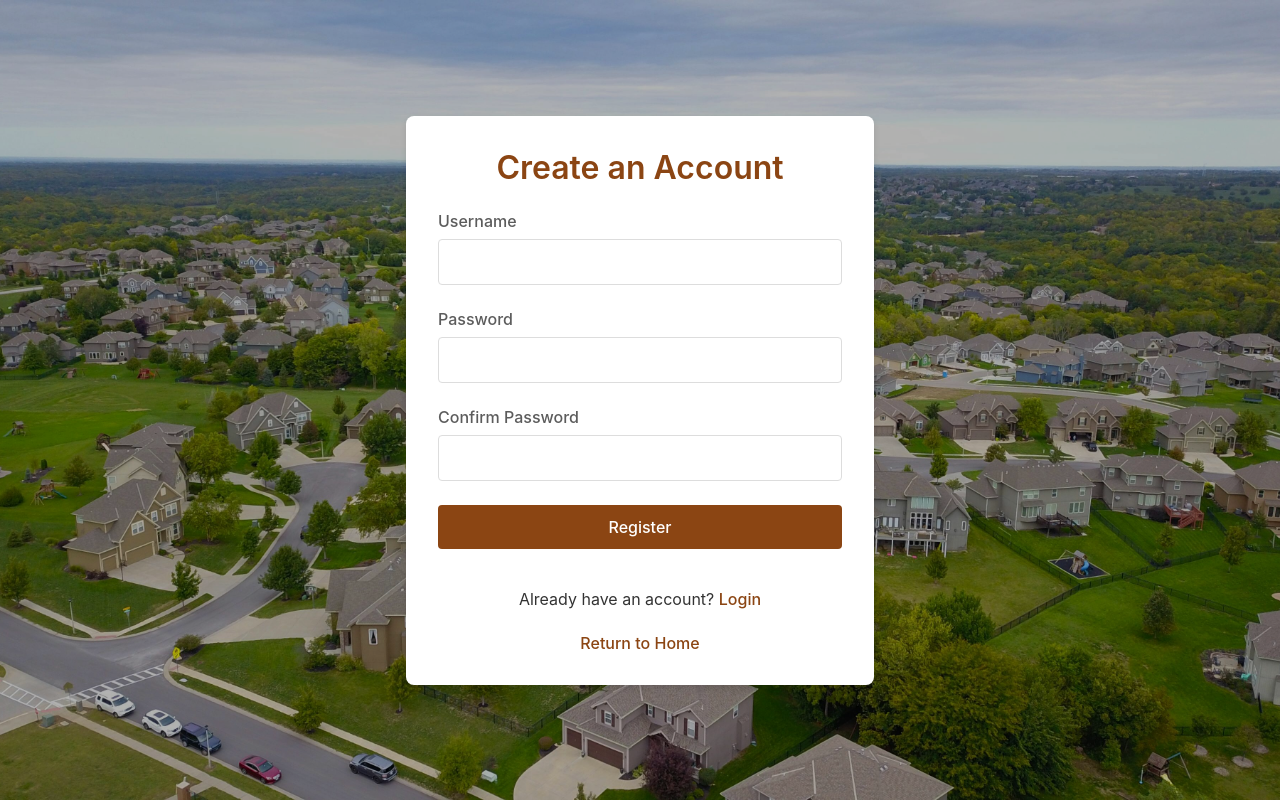
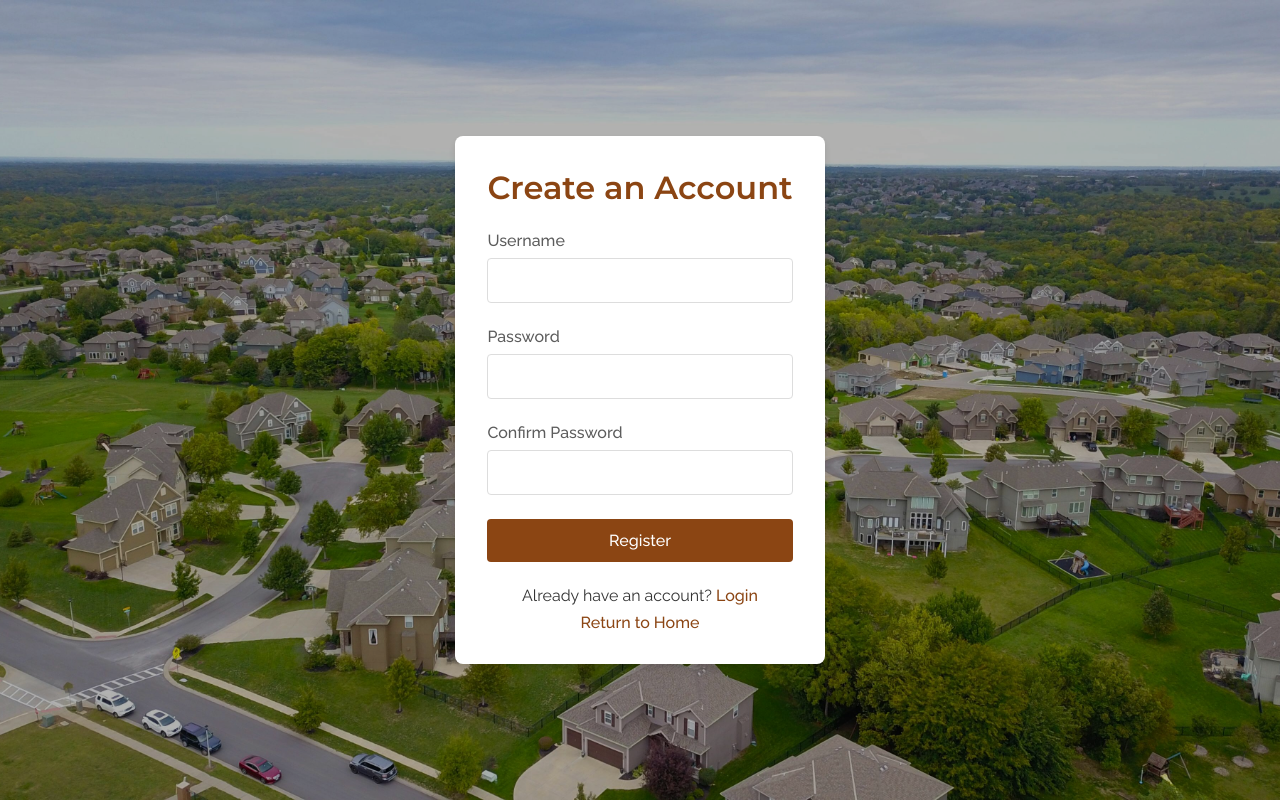
Before and after one commit to AndreAyiku/SmartEstate, a Next.js app: page /register in a window 1280 px wide. Built offline with nearby package versions, Linux system fonts and the light colour scheme.

Commit message:
Update Auth.module.css

```diff
--- a/src/styles/Auth.module.css
+++ b/src/styles/Auth.module.css
@@ -1,10 +1,19 @@
-.container {
+@import url('https://fonts.googleapis.com/css2?family=Montserrat:wght@400;600;700&family=Raleway:wght@300;400;500&display=swap');
+
+* {
+  margin: 0;
+  padding: 0;
+  box-sizing: border-box;
+}
+
+body {
+  font-family: 'Raleway', sans-serif;
   height: 100vh;
-    width: 100vw;
   display: flex;
   justify-content: center;
   align-items: center;
   position: relative;
+  overflow: hidden;
 }
 
 .backgroundImageContainer {
@@ -13,7 +22,7 @@
   left: 0;
   width: 100%;
   height: 100%;
-    background-image: url('/registerbg.jpg'); /* You'll need to add this image to your public folder */
+  background-image: url('/registerbg.jpg');
   background-size: cover;
   background-position: center;
   z-index: -1;
@@ -35,9 +44,10 @@
 }
 
 .formTitle {
-    color: #8B4513; /* Brown color */
+  color: #8B4513;
   text-align: center;
   margin-bottom: 1.5rem;
+  font-family: 'Montserrat', sans-serif;
 }
 
 .form {
@@ -66,13 +76,13 @@
 }
 
 .formInput:focus {
-    border-color: #8B4513; /* Brown color */
+  border-color: #8B4513;
   outline: none;
 }
 
 .submitButton {
   padding: 0.75rem;
-    background-color: #8B4513; /* Brown color */
+  background-color: #8B4513;
   color: white;
   border: none;
   border-radius: 4px;
@@ -83,7 +93,7 @@
 }
 
 .submitButton:hover {
-    background-color: #704012; /* Darker brown */
+  background-color: #704012;
 }
 
 .submitButton:disabled {
@@ -100,14 +110,14 @@
 }
 
 .formLink {
-    color: #8B4513; /* Brown color */
+  color: #8B4513;
   text-decoration: none;
   font-weight: 500;
   transition: color 0.3s ease;
 }
 
 .formLink:hover {
-    color: #704012; /* Darker brown */
+  color: #704012;
 }
 
 .errorMessage {
```
Lines whose indentation alone changed are shown as unchanged.
